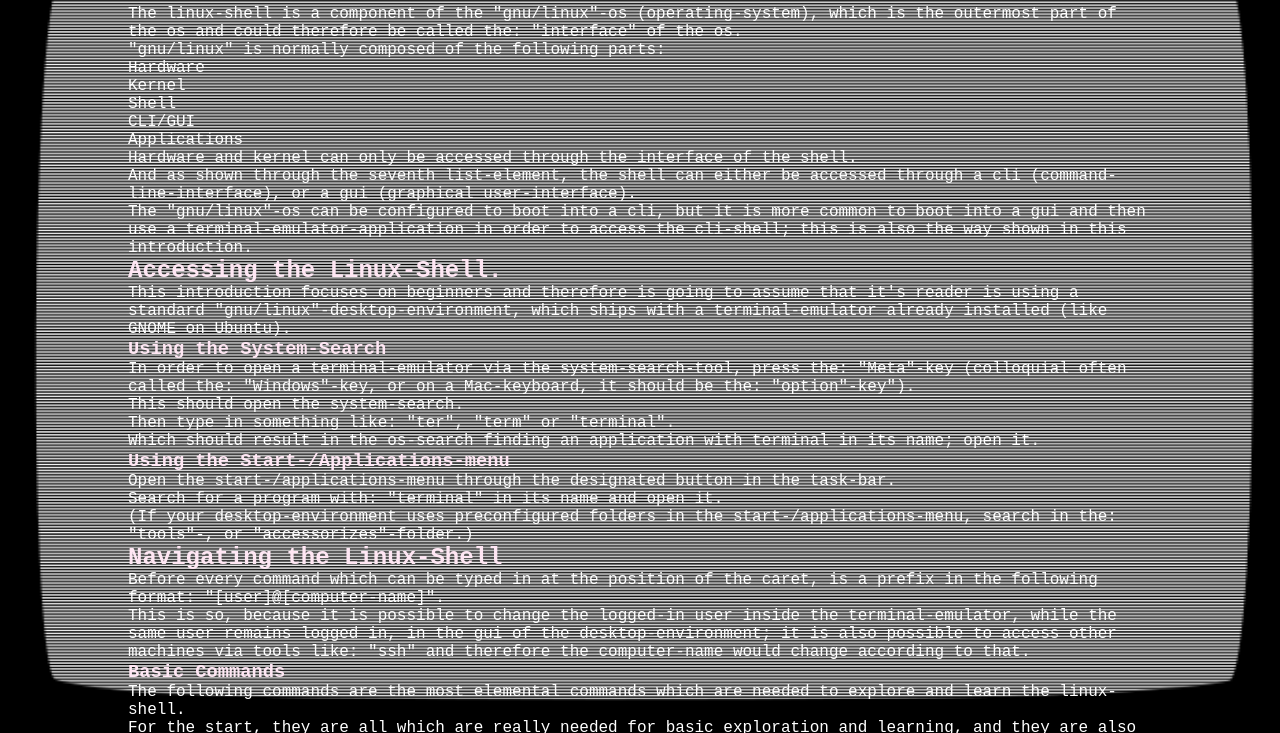
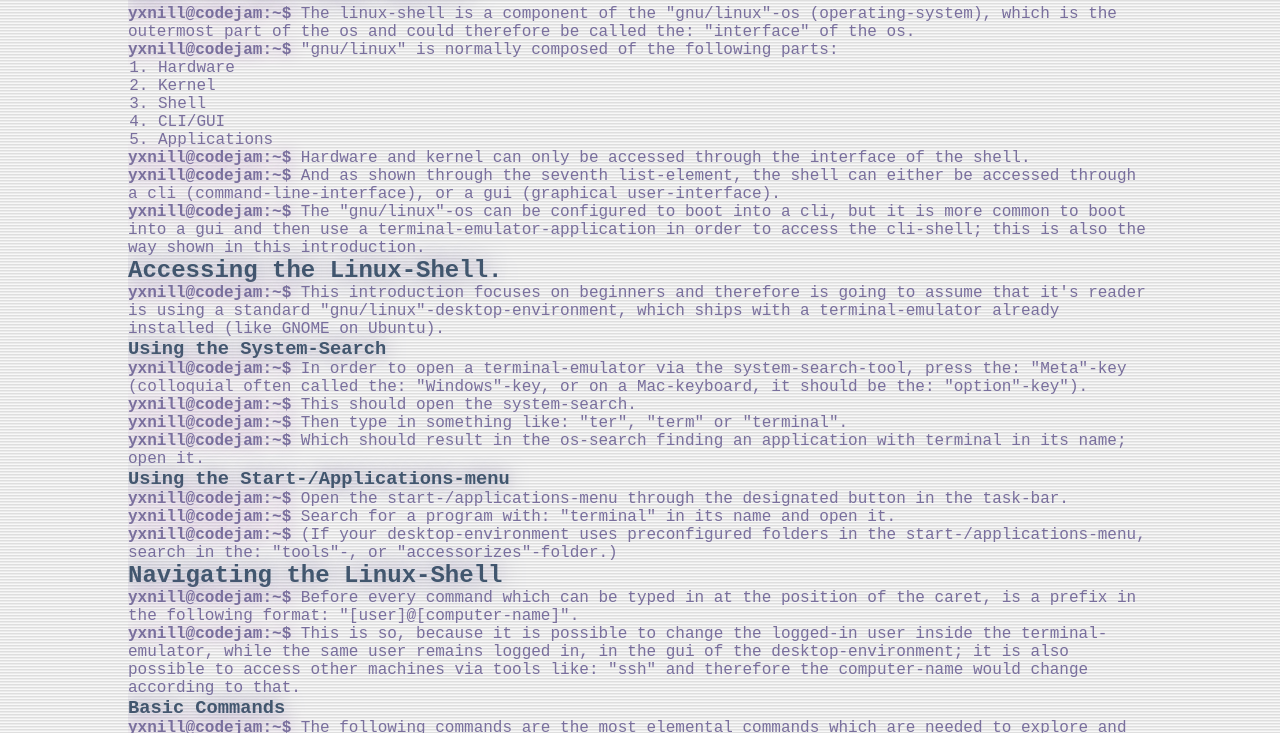
Before and after one commit to YxNiI/linux-shell-introduction, a plain HTML site: page index.html in a window 1280 px wide. Shown: the part 67-800 px from the top of the page. Drawn offline with Linux system fonts and the light colour scheme.

Commit message:
Changed colors around and added a different kind of scan-lines.

```diff
--- a/index.css
+++ b/index.css
@@ -7,7 +7,9 @@
      * color-config *
      ****************/
     --first-color: #ffe7f4;
-    --second-color: #f7e7ff;
+    --second-color: #c3a2cb;
+    --third-color: #796f9d;
+    --fourth-color: #41566e;
 
     /********************
      * container-config *
@@ -26,17 +28,29 @@
     font-family: "Press Start 2P", "VT323", monospace;
 }
 
+/**************
+ * containers *
+ **************/
 body
 {
     height: 100vh;
     width: 100vw;
     overflow: hidden;
     position: relative;
+}
 
-    background-image: url("img/scanlines.png"), url("img/screen_borders.png");
-    background-size: cover, cover;
-    background-position: center, center;
-    background-repeat: no-repeat, no-repeat;
+body::before
+{
+    content: "";
+
+    position: absolute;
+    top: 0;
+    left: 0;
+
+    width: 100vw;
+    height: 100vh;
+    background: white repeating-linear-gradient(to bottom, black 1px, white 4px);
+    opacity: 15%;
 }
 
 main
@@ -52,16 +66,26 @@ main
 /*********
  * texts *
  *********/
+h1, h2, h3, h4, h5, h6
+{
+    color: var(--fourth-color);
+    text-shadow: 0 0 1em var(--third-color);
+}
+
+ol, ul
 {
     padding-left: 30px;
 }
 
 p, li
 {
-    color: white;
+    color: var(--third-color);
 }
 
-h1, h2, h3, h4, h5, h6
+p::before
 {
-    color: var(--first-color);
+    content: "yxnill@codejam:~$ ";
+    font-weight: bold;
+    color: var(--third-color);
+    text-shadow: 0 0 1em var(--second-color);
 }
```
